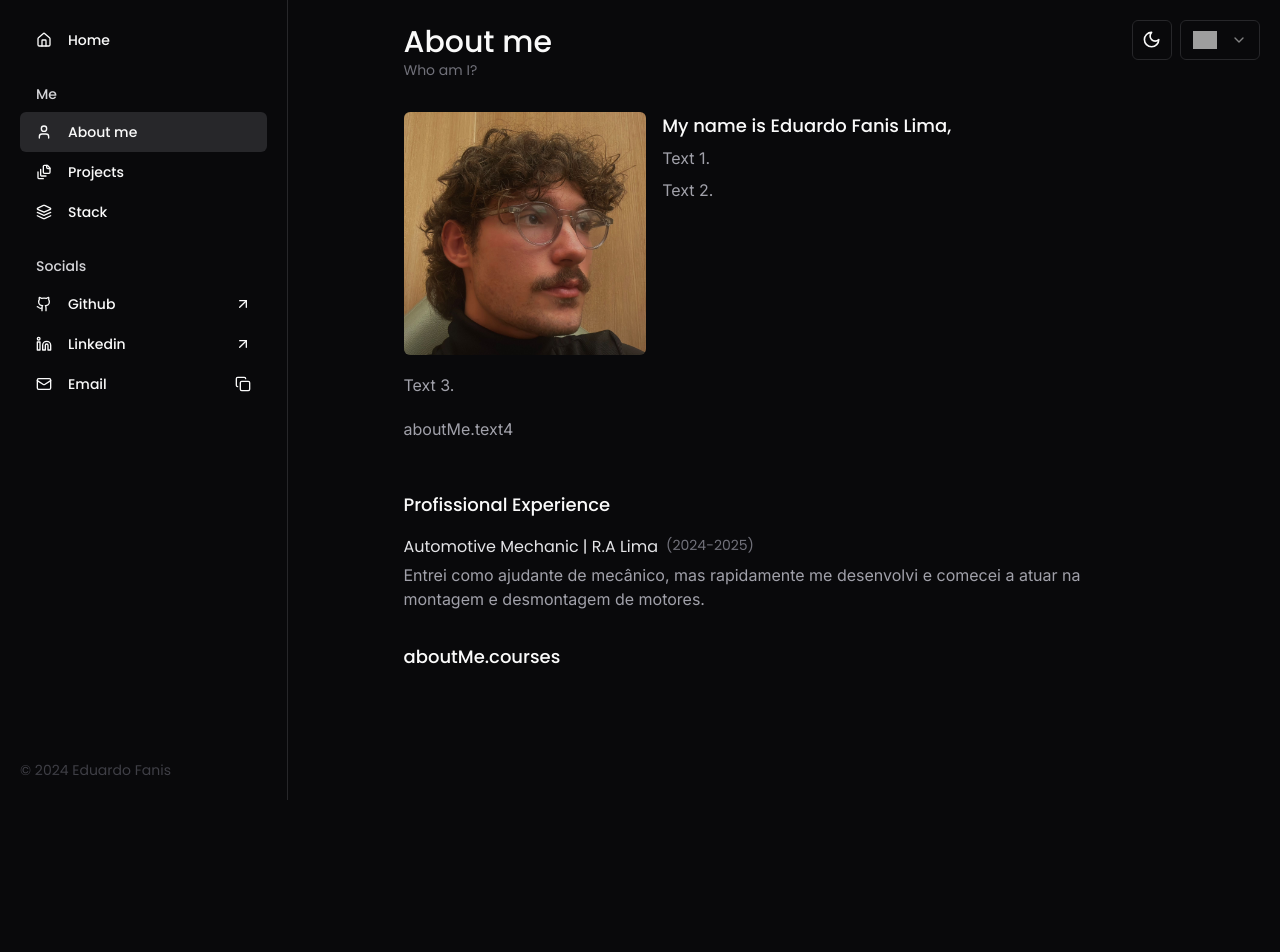
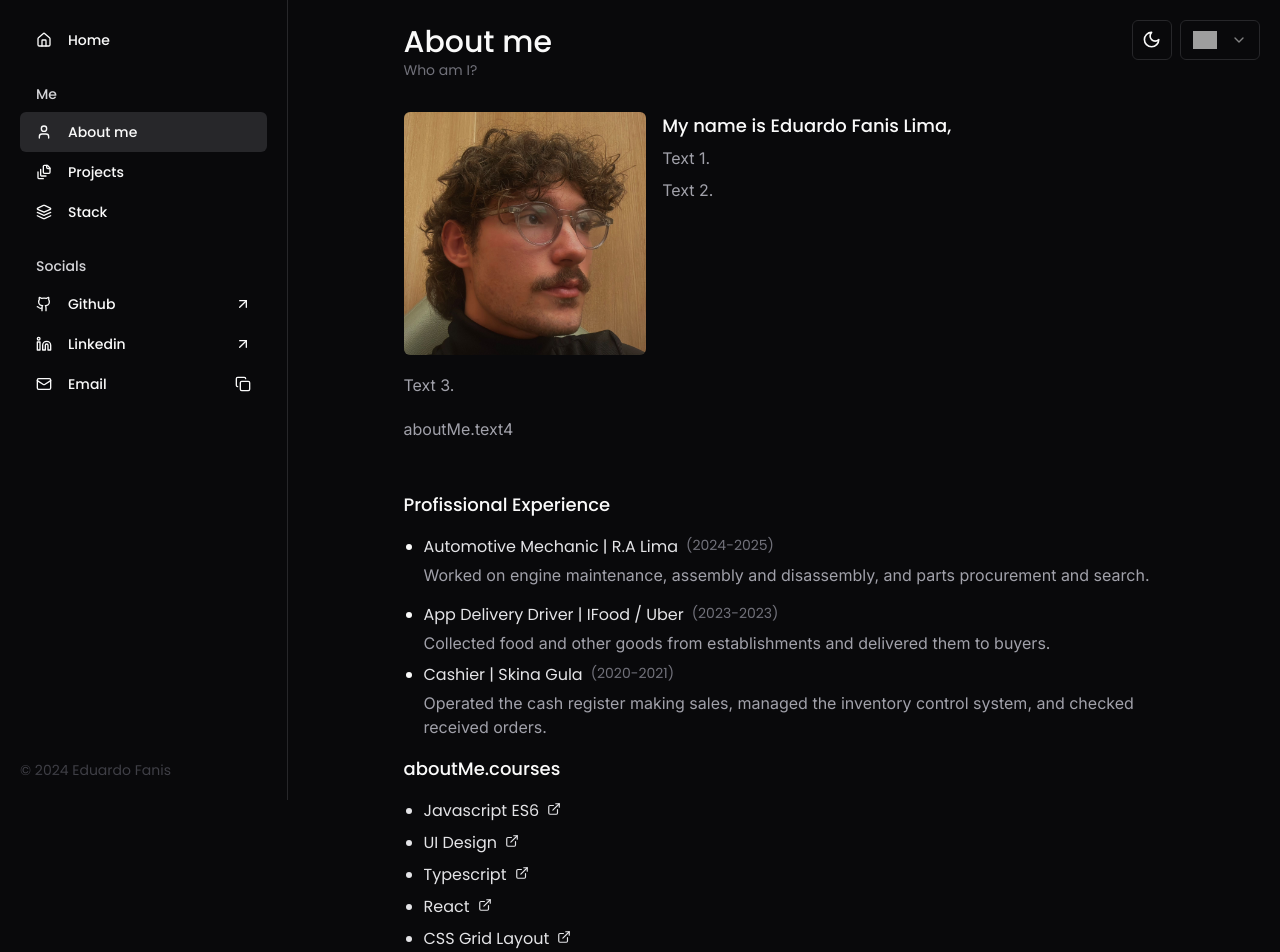
Before and after one commit to eduardofanis/eduardofanis.com, a React (Vite) app: page /aboutme in a window 1280 px wide. Shown: the top 952 px of the page. Before the commit the page ends 800 px from the top, so only its background shows below. Built offline with nearby package versions, Linux system fonts and the light colour scheme; grey boxes are pictures that could not be loaded.

Commit message:
finish about me section

```diff
--- a/src/lib/course-list.ts
+++ b/src/lib/course-list.ts
@@ -1,19 +1,44 @@
-import { TFunction } from "i18next";
-
 type Course = {
-  name: string;
-  description: string;
-  yearStart: string;
-  yearFinish: string;
+  name_EN: string;
+  name_PT: string;
+  link?: string;
 };
 
-export function getCourseList(t: TFunction): Course[] {
+export function getCourseList(): Course[] {
   return [
     {
-      name: "gerencie",
-      description: t("projectsDescriptions.gerencie"),
-      yearStart: "2024",
-      yearFinish: "2024",
+      name_EN: "Javascript ES6",
+      name_PT: "Javascript ES6",
+      link: "https://www.origamid.com/certificate/aff0d6ed",
+    },
+    {
+      name_EN: "UI Design",
+      name_PT: "UI Design",
+      link: "https://www.origamid.com/certificate/a506e8e7",
+    },
+    {
+      name_EN: "Typescript",
+      name_PT: "Typescript",
+      link: "https://www.origamid.com/certificate/92c4ab34",
+    },
+    {
+      name_EN: "React",
+      name_PT: "React",
+      link: "https://www.origamid.com/certificate/c567c135",
+    },
+    {
+      name_EN: "CSS Grid Layout",
+      name_PT: "CSS Grid Layout",
+      link: "https://www.origamid.com/certificate/703b2281",
+    },
+    {
+      name_EN: "CSS Flexbox",
+      name_PT: "CSS Flexbox",
+      link: "https://www.origamid.com/certificate/5d73edd5",
+    },
+    {
+      name_EN: "Intermediate English",
+      name_PT: "Inglês Intermediário",
     },
   ];
 }
--- a/src/lib/job-list.ts
+++ b/src/lib/job-list.ts
@@ -15,11 +15,33 @@ export function getJobList(): Job[] {
       role_PT: "Mecânico Automotivo",
       business: "R.A Lima",
       description_EN:
-        "Entrei como ajudante de mecânico, mas rapidamente me desenvolvi e comecei a atuar na montagem e desmontagem de motores.",
+        "Worked on engine maintenance, assembly and disassembly, and parts procurement and search.",
       description_PT:
-        "Entrei como ajudante de mecânico, mas rapidamente me desenvolvi e comecei a atuar na montagem e desmontagem de motores.",
+        "Trabalhei na manutenção de motores, montagem e desmontagem, e na compra e busca de peças.",
       yearIn: "2024",
       yearOut: "2025",
     },
+    {
+      role_EN: "App Delivery Driver",
+      role_PT: "Entregador de Aplicativo",
+      business: "IFood / Uber",
+      description_EN:
+        "Collected food and other goods from establishments and delivered them to buyers.",
+      description_PT:
+        "Coletava alimentos e outras mercadorias em estabelecimentos e entregava aos compradores.",
+      yearIn: "2023",
+      yearOut: "2023",
+    },
+    {
+      role_EN: "Cashier",
+      role_PT: "Operador de Caixa",
+      business: "Skina Gula",
+      description_EN:
+        "Operated the cash register making sales, managed the inventory control system, and checked received orders.",
+      description_PT:
+        "Operava o caixa fazendo as vendas, gerenciava o sistema de controle de estoque e verificava recebia as encomendas.",
+      yearIn: "2020",
+      yearOut: "2021",
+    },
   ];
 }
--- a/src/pages/Aboutme.tsx
+++ b/src/pages/Aboutme.tsx
@@ -1,12 +1,15 @@
 import AnimatedContainer from "@/components/animated-container";
+import { getCourseList } from "@/lib/course-list";
 import { getJobList } from "@/lib/job-list";
 import { getUserLocale } from "get-user-locale";
+import { ExternalLink } from "lucide-react";
 import { useTranslation } from "react-i18next";
 
 export default function Aboutme() {
   const [t] = useTranslation("global");
 
   const jobs = getJobList();
+  const courses = getCourseList();
 
   const language = localStorage.getItem("language")
     ? localStorage.getItem("language")
@@ -37,6 +40,7 @@ export default function Aboutme() {
           <h2 className="text-lg font-medium mb-4">
             {t("aboutMe.experience")}
           </h2>
+          <ul className="ml-5 list-disc space-y-2">
             {jobs.map(
               (
                 {
@@ -50,9 +54,9 @@ export default function Aboutme() {
                 },
                 index
               ) => (
-              <div key={index} className="mb-4">
+                <li key={index} className="mb-4">
                   <div className="flex items-center gap-2 mb-1">
-                  <h3 className="text-zinc-200">
+                    <h3 className="text-zinc-800 dark:text-zinc-200">
                       {language === "en-US" ? role_EN : role_PT} | {business}
                     </h3>
                     <span className="text-sm text-zinc-500 mb-1">
@@ -63,12 +67,37 @@ export default function Aboutme() {
                   <p className="text-zinc-600 dark:text-zinc-400 leading-6 font-text">
                     {language === "en-US" ? description_EN : description_PT}
                   </p>
-              </div>
+                </li>
               )
             )}
+          </ul>
         </div>
         <div className="sm:col-span-3">
           <h2 className="text-lg font-medium mb-1">{t("aboutMe.courses")}</h2>
+          <ul className="list-disc ml-5 mt-4 space-y-2">
+            {courses.map((course, index) => (
+              <li key={index} className="text-zinc-800 dark:text-zinc-200">
+                {course.link ? (
+                  <a
+                    href={course.link}
+                    target="_blank"
+                    rel="noopener noreferrer"
+                    className="hover:text-blue-500"
+                  >
+                    {language === "en-US" ? course.name_EN : course.name_PT}
+                    <ExternalLink
+                      className="inline-block ml-2 mb-1"
+                      size={14}
+                    />
+                  </a>
+                ) : language === "en-US" ? (
+                  course.name_EN
+                ) : (
+                  course.name_PT
+                )}
+              </li>
+            ))}
+          </ul>
         </div>
       </div>
     </AnimatedContainer>
```
Lines whose indentation alone changed are shown as unchanged.
